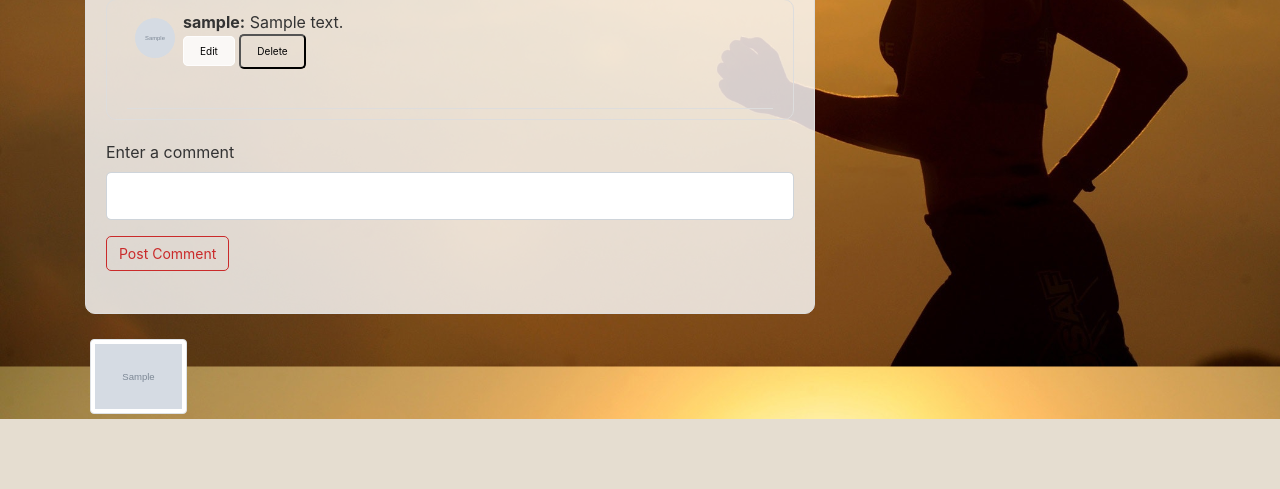
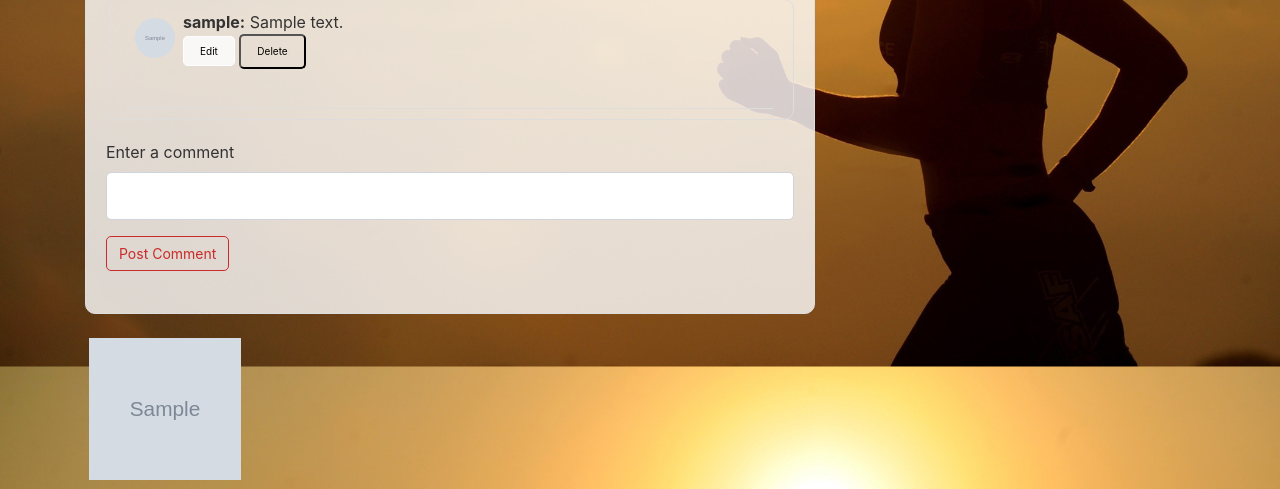
Before and after one commit to Code-Institute-Submissions/flask-training-calendar, a Flask app: page /workout/1 in a window 1280 px wide. Shown: the part 485-974 px from the top of the page. Before the commit the page ends 904 px from the top, so only its background shows below. Run offline with Flask 2, Linux system fonts and the light colour scheme; a user stored in the database is signed in; tables that the repository leaves empty hold one stand-in row (values such as "Sample post"); grey boxes marked "Sample" are stand-in pictures; some libraries are stand-ins or nearby versions.

Commit message:
Atyling to workout images & added lightbox2 image gallery viewer

```diff
--- a/flasktrainingcalendar/routes.py
+++ b/flasktrainingcalendar/routes.py
@@ -203,6 +203,7 @@ def update_workout(workout_id):
 def delete_workout(workout_id):
     workout = Workout.query.get_or_404(workout_id)
     photos = Photo.query.filter_by(workout_id=workout.id).all()
+    comments = Comment.query.filter_by(workout_id=workout.id).all()
     if workout.user_id != current_user.id:
         abort(403)
     db.session.delete(workout)
@@ -210,7 +211,10 @@ def delete_workout(workout_id):
     for photo in photos:
         db.session.delete(photo)
         db.session.commit()
-    flash("Your post has been deleted", "success")
+    for comment in comments:
+        db.session.delete(comment)
+        db.session.commit()
+    flash("Your workout has been deleted", "success")
     return redirect(url_for('get_workouts'))
 
 @app.route("/delete_comment/<int:comment_id>/<int:workout_id>", methods=["POST"])
--- a/flasktrainingcalendar/static/main.css
+++ b/flasktrainingcalendar/static/main.css
@@ -268,3 +268,10 @@ article.calendar-cell:hover {
   display: inline;
   overflow: hidden;
 }
+
+.workout-img{
+  margin-bottom: 5px;
+  height: 150px !important;
+  background-color: inherit;
+  border: none;
+}
--- a/flasktrainingcalendar/templates/layout.html
+++ b/flasktrainingcalendar/templates/layout.html
@@ -8,6 +8,7 @@
     <meta charset="utf-8">
     <!-- Bootstrap CSS -->
     <link rel="stylesheet" href="https://stackpath.bootstrapcdn.com/bootstrap/4.1.0/css/bootstrap.min.css" integrity="sha384-9gVQ4dYFwwWSjIDZnLEWnxCjeSWFphJiwGPXr1jddIhOegiu1FwO5qRGvFXOdJZ4" crossorigin="anonymous">
+    <link rel="stylesheet" href="https://cdnjs.cloudflare.com/ajax/libs/lightbox2/2.10.0/css/lightbox.min.css" type="text/css" />
     <link rel="stylesheet" href="{{url_for('static', filename='main.css')}}" type="text/css" />
     <link href="https://fonts.googleapis.com/css?family=Merienda" rel="stylesheet">
     {% if title %}
@@ -70,5 +71,6 @@
     <script src="https://code.jquery.com/jquery-3.3.1.slim.min.js" integrity="sha384-q8i/X+965DzO0rT7abK41JStQIAqVgRVzpbzo5smXKp4YfRvH+8abtTE1Pi6jizo" crossorigin="anonymous"></script>
     <script src="https://cdnjs.cloudflare.com/ajax/libs/popper.js/1.14.0/umd/popper.min.js" integrity="sha384-cs/chFZiN24E4KMATLdqdvsezGxaGsi4hLGOzlXwp5UZB1LY//20VyM2taTB4QvJ" crossorigin="anonymous"></script>
     <script src="https://stackpath.bootstrapcdn.com/bootstrap/4.1.0/js/bootstrap.min.js" integrity="sha384-uefMccjFJAIv6A+rW+L4AHf99KvxDjWSu1z9VI8SKNVmz4sk7buKt/6v9KI65qnm" crossorigin="anonymous"></script>
+    <script type="text/javascript" src="https://cdnjs.cloudflare.com/ajax/libs/lightbox2/2.10.0/js/lightbox-plus-jquery.min.js"></script>
 </body>
 </html>
--- a/flasktrainingcalendar/templates/workout.html
+++ b/flasktrainingcalendar/templates/workout.html
@@ -110,9 +110,12 @@
 
     <div class="row">
         {% for photo in photos %}
-            <div class="gallery-margin col-xs-4 col-sm-4 col-md-2">
-                <img src="{{url_for('static', filename='workout_pics/' + photo.image_file)}}" width="200" class="img-thumbnail"></img>
+            <div class="col-lg-3 col-sm-6" style="text-align:center">
+                <a href="{{url_for('static', filename='workout_pics/' + photo.image_file)}}" data-lightbox="img-gallery">
+                    <img src="{{url_for('static', filename='workout_pics/' + photo.image_file)}}" width="200"  class="img-thumbnail workout-img"></img>
+                </a>
             </div>
+            <div class="clearfix"></div>
         {% endfor %}
     </div>
 
```
